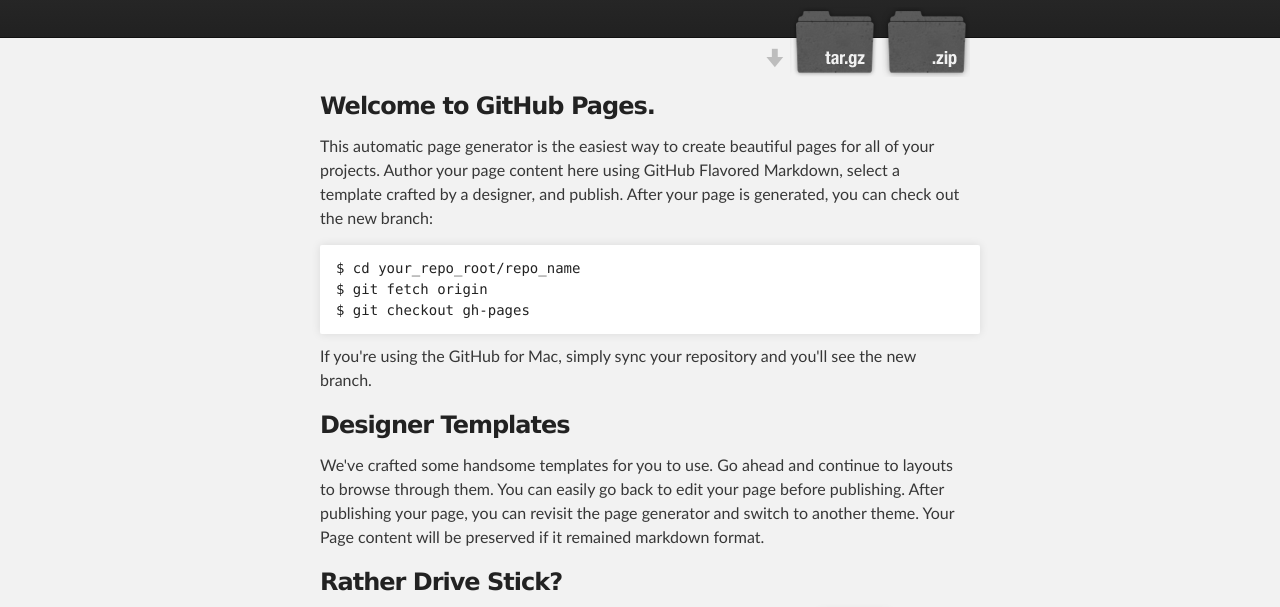
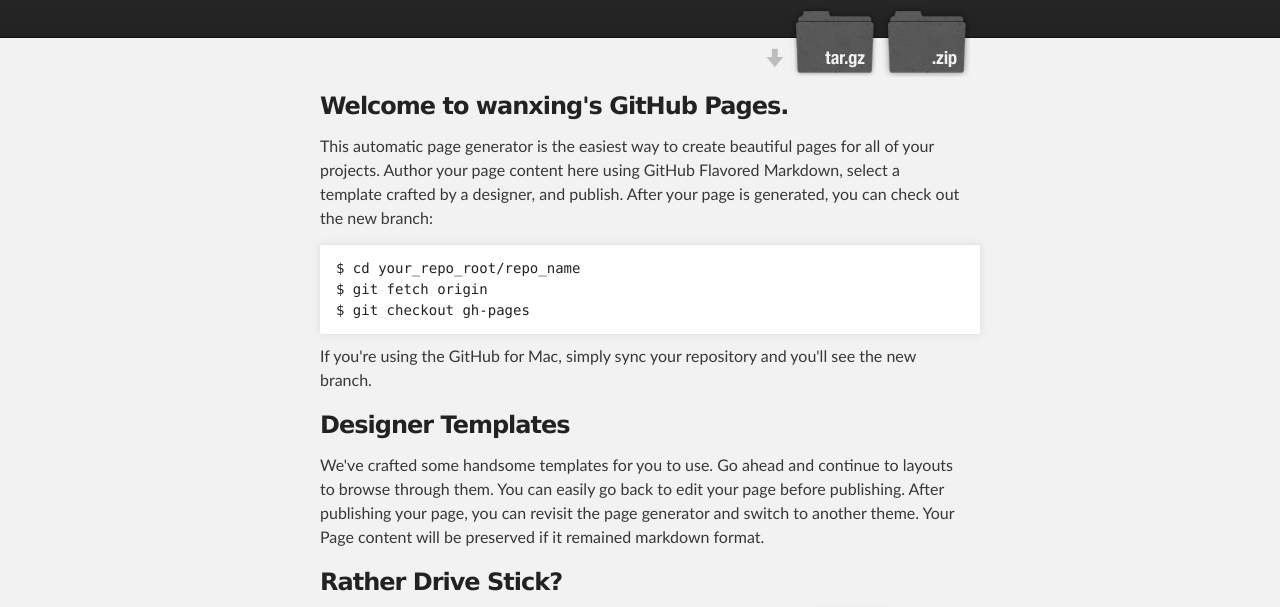
Before and after one commit to MissiontoMars/blog, a plain HTML site: page index.html in a window 1280 px wide. Shown: the part 136-743 px from the top of the page. Drawn offline with Linux system fonts and the light colour scheme.

Commit message:
test index.html

```diff
--- a/index.html
+++ b/index.html
@@ -32,7 +32,7 @@
     <div id="main_content_wrap" class="outer">
       <section id="main_content" class="inner">
         <h3>
-<a name="welcome-to-github-pages" class="anchor" href="#welcome-to-github-pages"><span class="octicon octicon-link"></span></a>Welcome to GitHub Pages.</h3>
+<a name="welcome-to-github-pages" class="anchor" href="#welcome-to-github-pages"><span class="octicon octicon-link"></span></a>Welcome to wanxing's GitHub Pages.</h3>
 
 <p>This automatic page generator is the easiest way to create beautiful pages for all of your projects. Author your page content here using GitHub Flavored Markdown, select a template crafted by a designer, and publish. After your page is generated, you can check out the new branch:</p>
 
```
